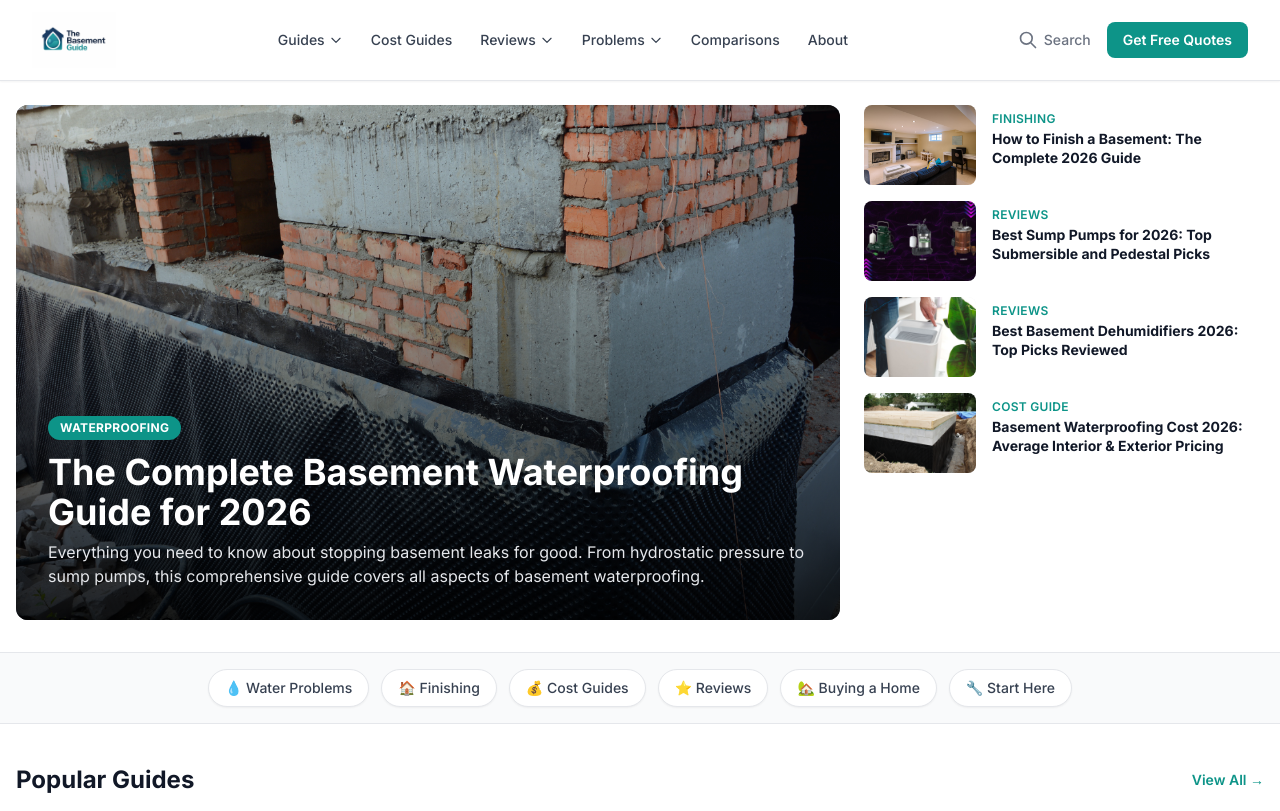
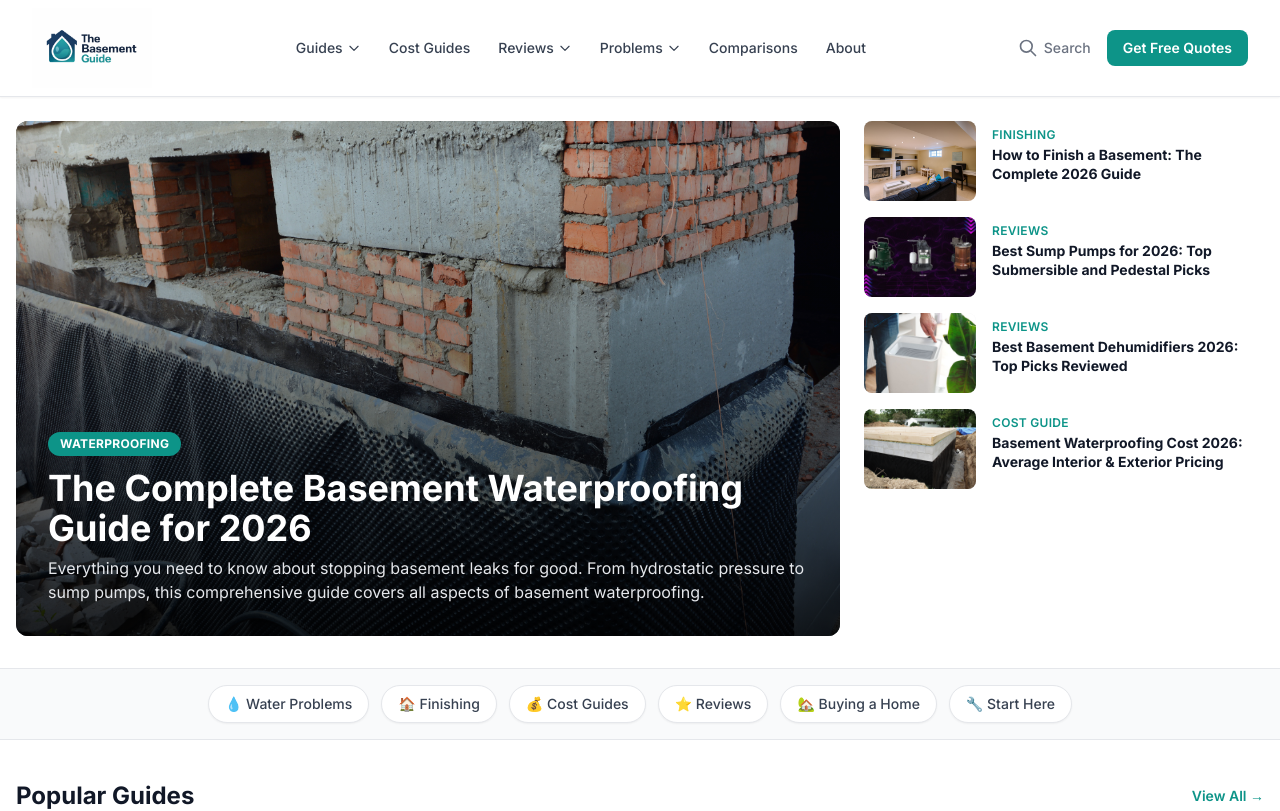
Before and after one commit to thebasementguide2026/basement-guide, a Next.js app: page / in a window 1280 px wide. Shown: the top 811 px of the page. Built offline with nearby package versions, Linux system fonts and the light colour scheme.

Commit message:
fix: double logo size to 320x80 with h-20 class

```diff
--- a/components/Header.tsx
+++ b/components/Header.tsx
@@ -82,15 +82,15 @@ export default function Header() {
     <header className="bg-white sticky top-0 z-50 border-b border-gray-200 shadow-sm">
       {/* Top bar */}
       <div className="container-custom">
-                  <div className="flex items-center justify-between h-20">
+                  <div className="flex items-center justify-between h-24">
           {/* Logo */}
           <Link href="/" className="flex-shrink-0">
             <Image
               src="/TheBasement%20Guide%20Logo.png"
               alt="The Basement Guide"
-              width={200}
-            height={56}
-                          className="h-14 w-auto"
+              width={320}
+            height={80}
+                          className="h-20 w-auto"
               priority
             />
           </Link>
```
